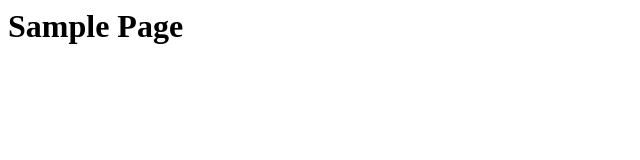
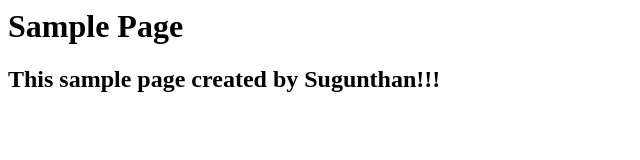
Before and after one commit to sugunthan/testCodeBase, a plain HTML site: page index.html in a window 1280 px wide. Shown: the whole page, without its empty margins (0-640 px from the left). Drawn offline with Linux system fonts and the light colour scheme.

Commit message:
Version one

```diff
--- a/index.html
+++ b/index.html
@@ -4,5 +4,6 @@
     </head>
     <body>
         <h1>Sample Page</h1>
+        <h2>This sample page created by Sugunthan!!!</h2>
     </body>
 </html>
```
